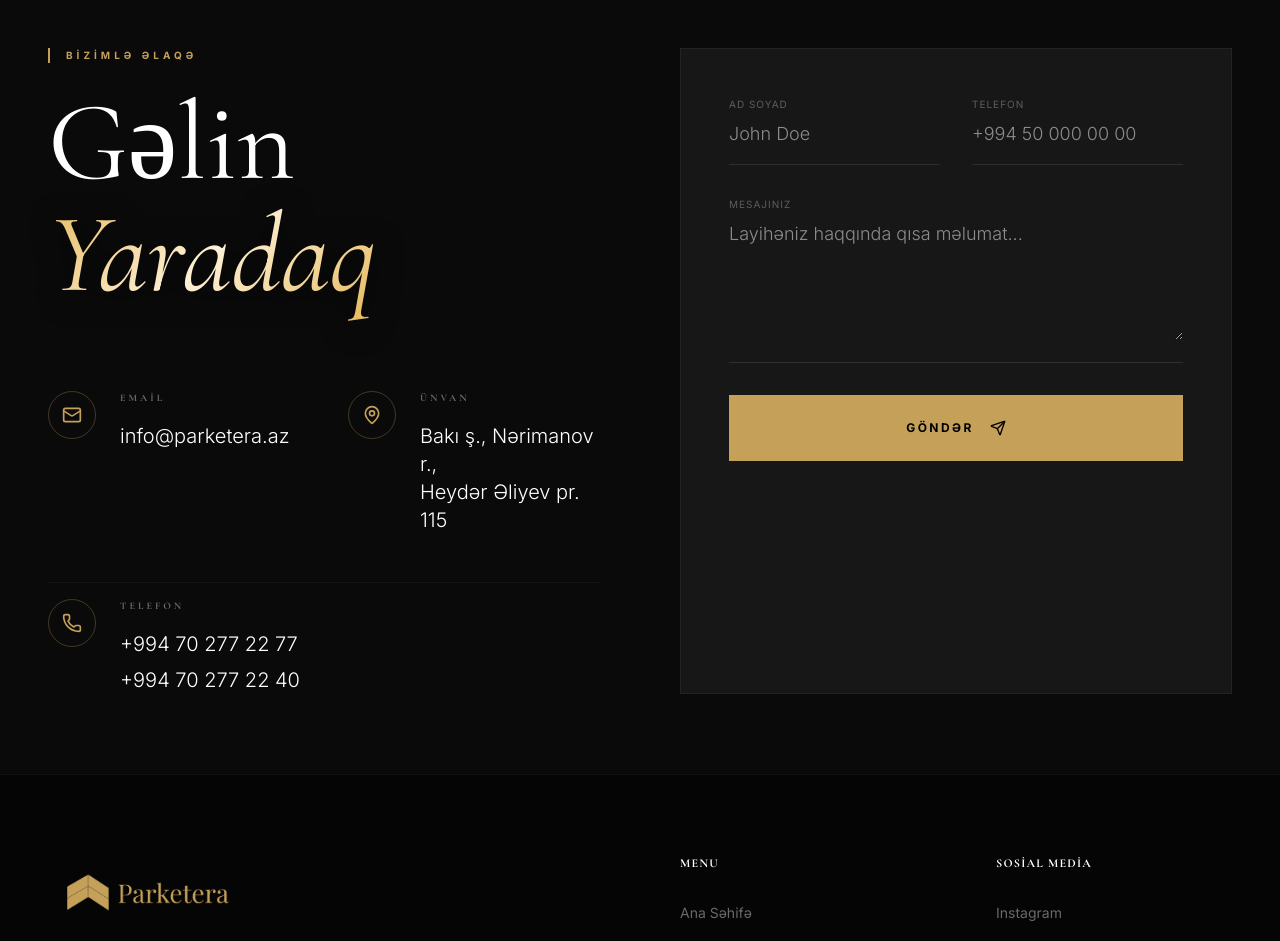
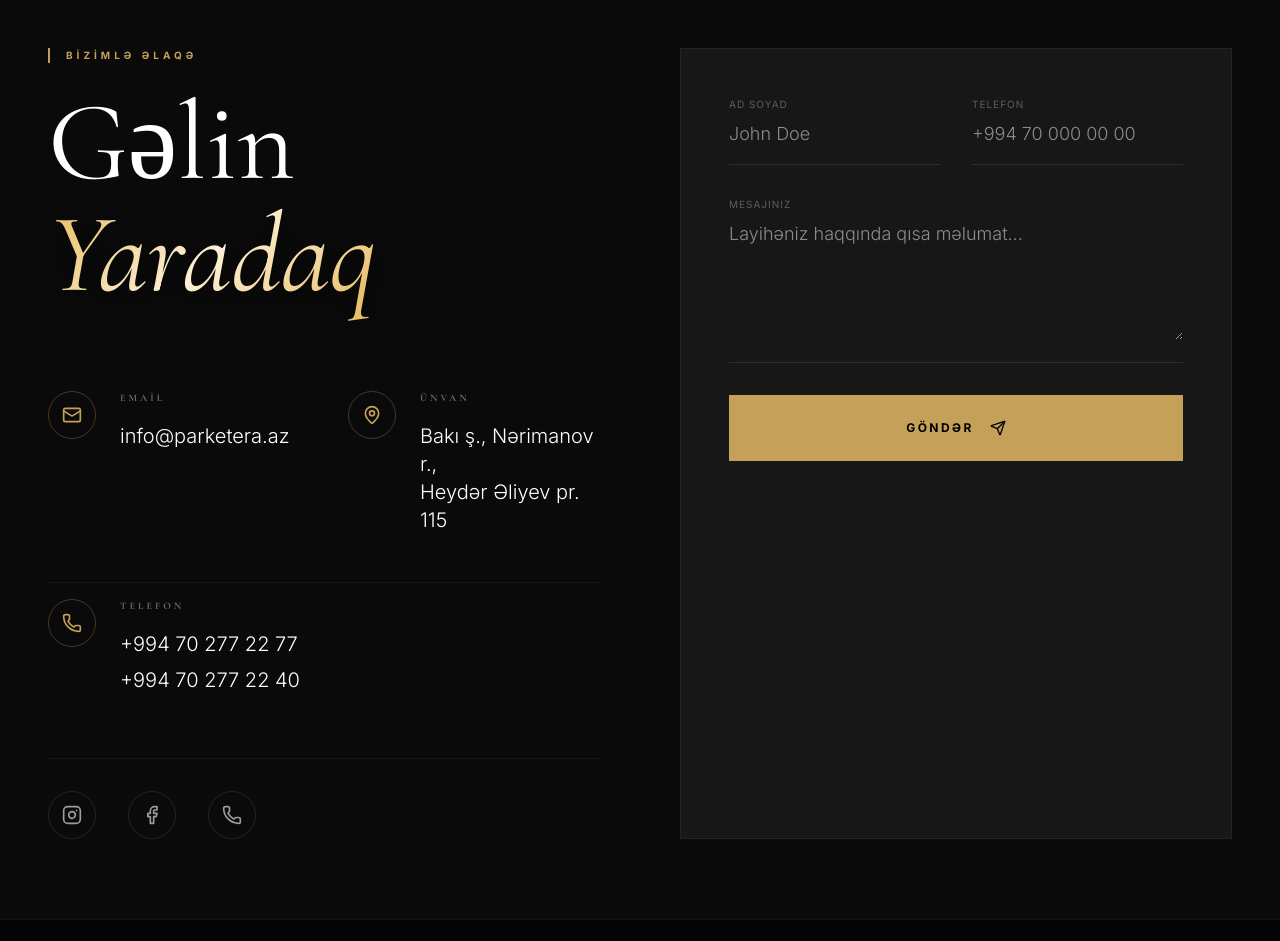
Before and after one commit to umidbabayeff/parketera.az, a React (Vite) app: page /elaqe in a window 1280 px wide. Shown: the part 160-1101 px from the top of the page. Built offline with nearby package versions, Linux system fonts and the light colour scheme; no server answers.

Commit message:
feat: complete social media integration and fix contact page syntax

```diff
--- a/src/App.jsx
+++ b/src/App.jsx
@@ -38,9 +38,9 @@ const MainLayout = () => {
             <div>
               <h4 className="text-white text-xs uppercase tracking-widest font-bold mb-8">Sosial Media</h4>
               <ul className="space-y-4 text-sm text-white/40">
-                <li><a href="#" className="hover:text-accent-gold transition-colors">Instagram</a></li>
+                <li><a href="https://instagram.com/parketera.az" target="_blank" rel="noopener noreferrer" className="hover:text-accent-gold transition-colors">Instagram</a></li>
                 <li><a href="https://wa.me/994702772240" target="_blank" rel="noopener noreferrer" className="hover:text-accent-gold transition-colors">WhatsApp</a></li>
-                <li><a href="#" className="hover:text-accent-gold transition-colors">Facebook</a></li>
+                <li><a href="https://facebook.com/parketera.az" target="_blank" rel="noopener noreferrer" className="hover:text-accent-gold transition-colors">Facebook</a></li>
               </ul>
             </div>
           </div>
--- a/src/pages/Contact.jsx
+++ b/src/pages/Contact.jsx
@@ -1,6 +1,6 @@
 import React from 'react';
 import { motion } from 'framer-motion';
-import { Mail, Phone, MapPin, Send } from 'lucide-react';
+import { Mail, Phone, MapPin, Send, Instagram, Facebook } from 'lucide-react';
 
 const Contact = () => {
   return (
@@ -11,7 +11,7 @@ const Contact = () => {
             <span className="text-accent-gold uppercase tracking-[0.4em] text-[10px] font-bold mb-6 block border-l-2 border-accent-gold pl-4">Bizimlə Əlaqə</span>
             <h1 className="text-6xl md:text-[8rem] lg:text-[7rem] font-display text-white mb-20 leading-none">Gəlin <br /> <span className="luxury-gradient italic">Yaradaq</span></h1>
 
-            <div className="space-y-12">
+            <div className="space-y-12 mb-16">
               <div className="grid grid-cols-1 md:grid-cols-2 gap-12">
                 <div className="flex gap-6 items-start">
                   <div className="w-12 h-12 flex items-center justify-center border border-accent-gold/30 rounded-full shrink-0">
@@ -40,11 +40,27 @@ const Contact = () => {
                 <div>
                   <h4 className="text-white/40 text-[10px] uppercase tracking-[0.3em] font-bold mb-4">Telefon</h4>
                   <div className="flex flex-col gap-2">
-                    <p className="text-xl font-light">+994 70 277 22 77</p>
-                    <p className="text-xl font-light">+994 70 277 22 40</p>
+                    <p className="text-xl font-light group cursor-pointer hover:text-accent-gold transition-colors">
+                      <a href="tel:+994702772277">+994 70 277 22 77</a>
+                    </p>
+                    <p className="text-xl font-light group cursor-pointer hover:text-accent-gold transition-colors">
+                      <a href="https://wa.me/994702772240" target="_blank" rel="noopener noreferrer">+994 70 277 22 40</a>
+                    </p>
                   </div>
                 </div>
               </div>
+            </div>
+
+            <div className="flex gap-8 items-center pt-8 border-t border-white/5 justify-start">
+              <a href="https://instagram.com/parketera.az" target="_blank" rel="noopener noreferrer" className="w-12 h-12 flex items-center justify-center border border-white/10 rounded-full hover:border-accent-gold hover:text-accent-gold transition-all text-white/60">
+                <Instagram size={20} />
+              </a>
+              <a href="https://facebook.com/parketera.az" target="_blank" rel="noopener noreferrer" className="w-12 h-12 flex items-center justify-center border border-white/10 rounded-full hover:border-accent-gold hover:text-accent-gold transition-all text-white/60">
+                <Facebook size={20} />
+              </a>
+              <a href="https://wa.me/994702772240" target="_blank" rel="noopener noreferrer" className="w-12 h-12 flex items-center justify-center border border-white/10 rounded-full hover:border-accent-gold hover:text-accent-gold transition-all text-white/60">
+                <Phone size={20} />
+              </a>
             </div>
           </div>
 
@@ -57,7 +73,7 @@ const Contact = () => {
                 </div>
                 <div className="group border-b border-white/10 pb-4 focus-within:border-accent-gold transition-colors">
                   <label className="text-[10px] uppercase tracking-widest text-white/30 block mb-2">Telefon</label>
-                  <input type="tel" className="w-full bg-transparent border-none outline-none text-white text-lg font-light" placeholder="+994 50 000 00 00" />
+                  <input type="tel" className="w-full bg-transparent border-none outline-none text-white text-lg font-light" placeholder="+994 70 000 00 00" />
                 </div>
               </div>
               <div className="group border-b border-white/10 pb-4 focus-within:border-accent-gold transition-colors">
```
